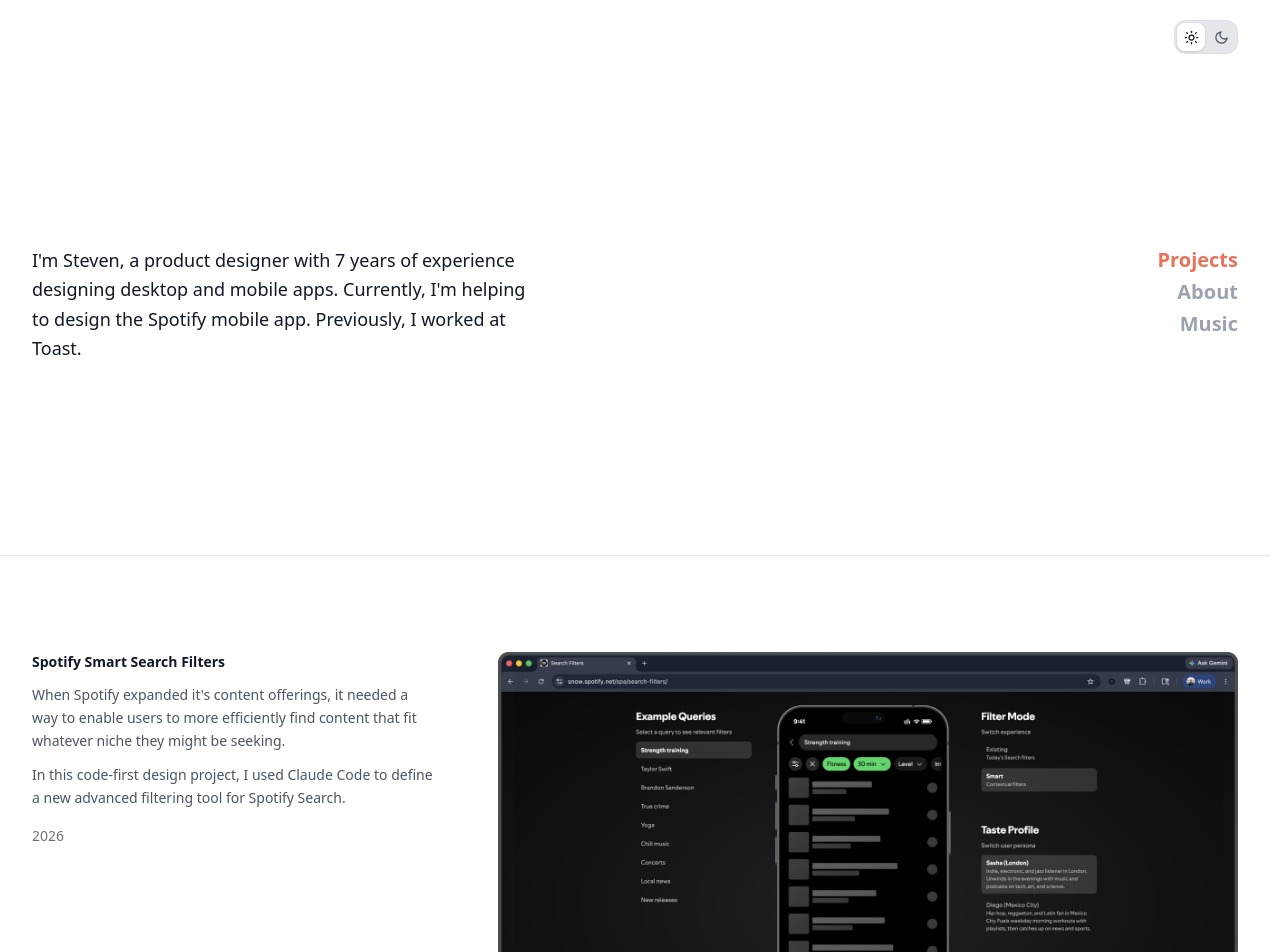
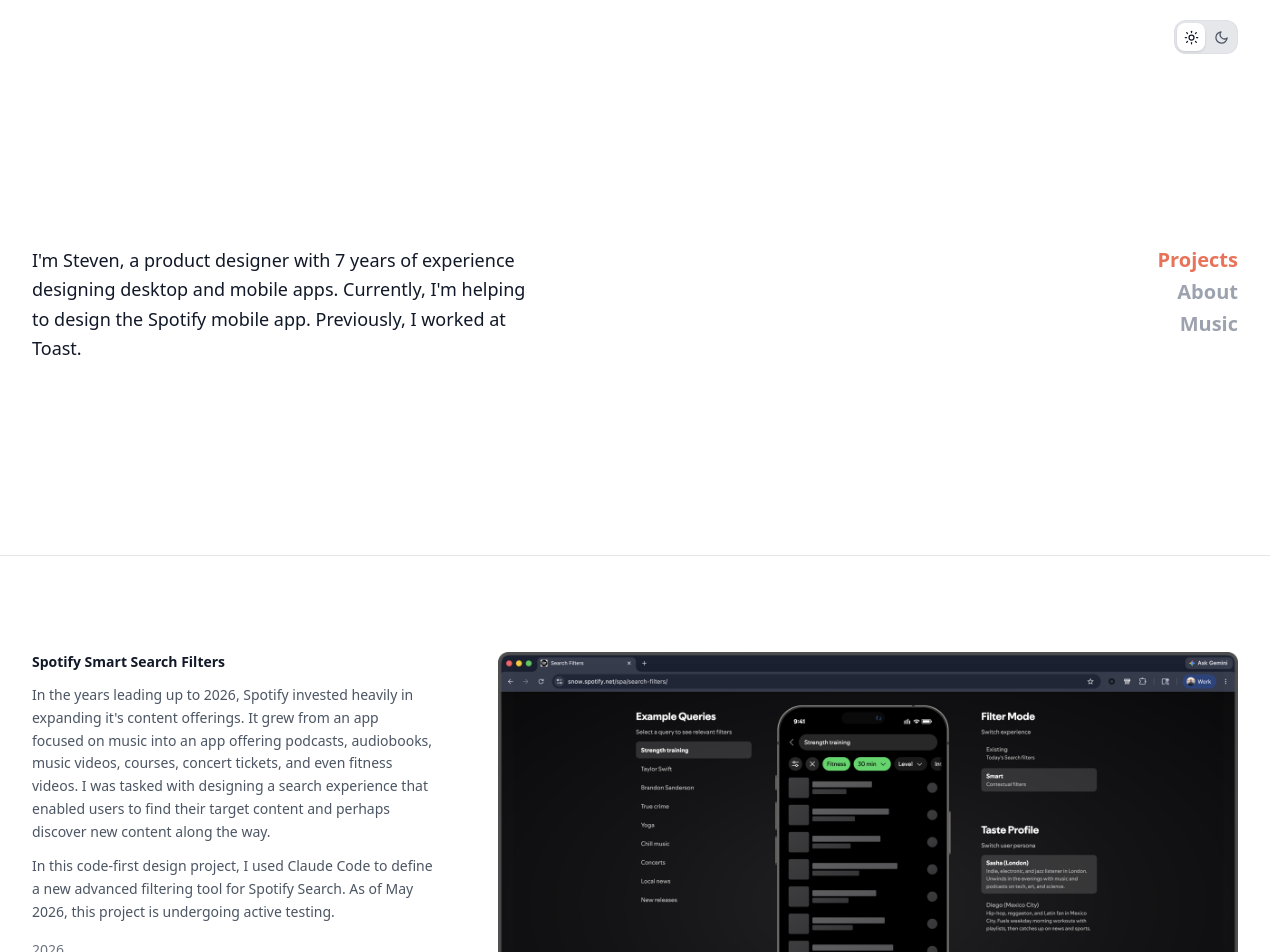
Before and after one commit to stevenbruno/personal-site-2026, a React (Vite) app: page / in a window 1280 px wide. Shown: the top 952 px of the page. Built offline with nearby package versions, Linux system fonts and the light colour scheme.

Commit message:
Update Filters project description with expanded context
Co-Authored-By: Claude Sonnet 4.6 <noreply@anthropic.com>

```diff
--- a/src/pages/Home.tsx
+++ b/src/pages/Home.tsx
@@ -15,8 +15,8 @@ const projects: {
     title: "Spotify Smart Search Filters",
     date: 2026,
     description: [
-      "When Spotify expanded it's content offerings, it needed a way to enable users to more efficiently find content that fit whatever niche they might be seeking.",
-      "In this code-first design project, I used Claude Code to define a new advanced filtering tool for Spotify Search.",
+      "In the years leading up to 2026, Spotify invested heavily in expanding it's content offerings. It grew from an app focused on music into an app offering podcasts, audiobooks, music videos, courses, concert tickets, and even fitness videos. I was tasked with designing a search experience that enabled users to find their target content and perhaps discover new content along the way.",
+      "In this code-first design project, I used Claude Code to define a new advanced filtering tool for Spotify Search. As of May 2026, this project is undergoing active testing.",
     ],
     images: [
       { src: "/images/newphotos/filters-newer-1.png", style: { marginBottom: "8px" } },
```
